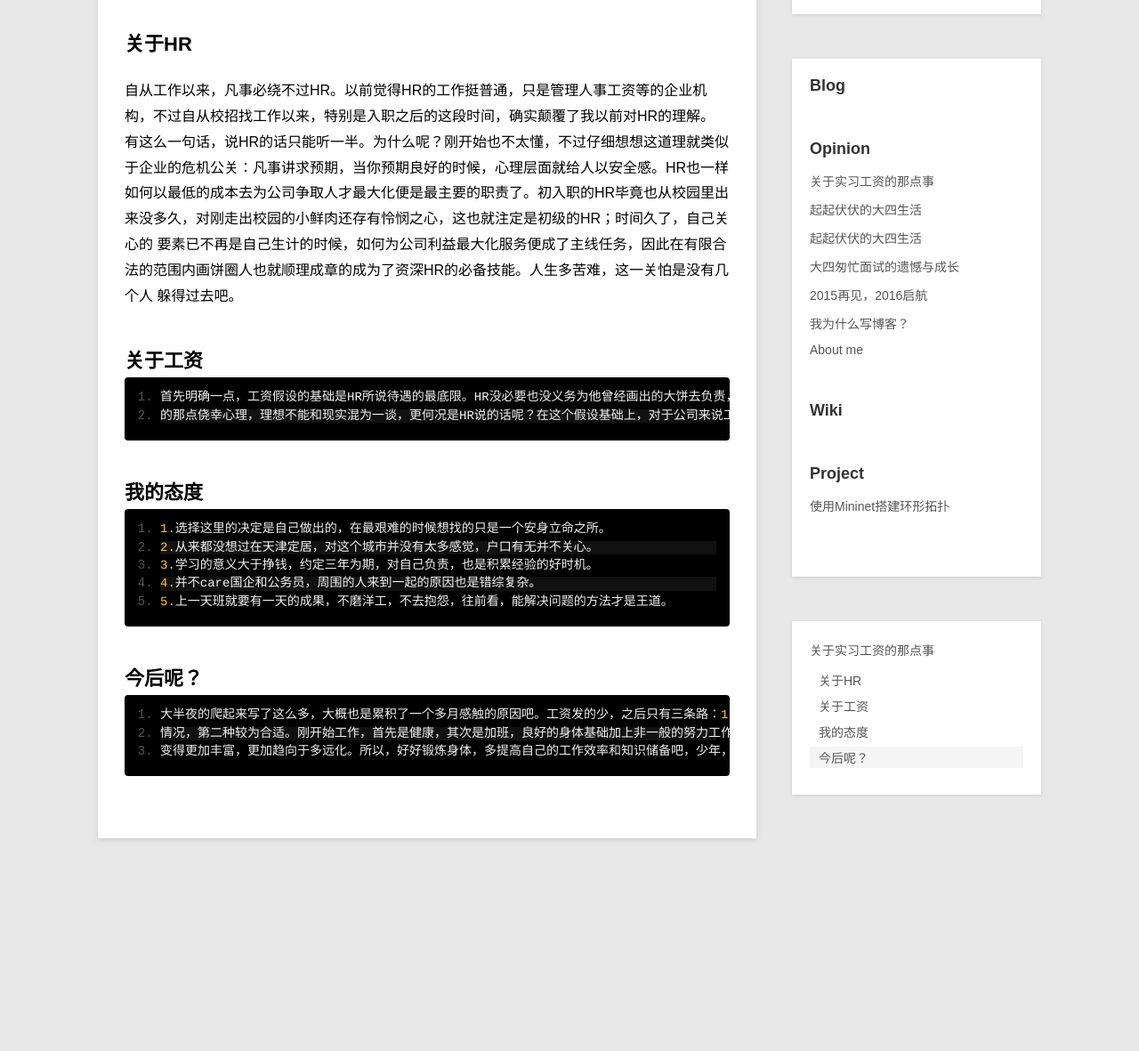
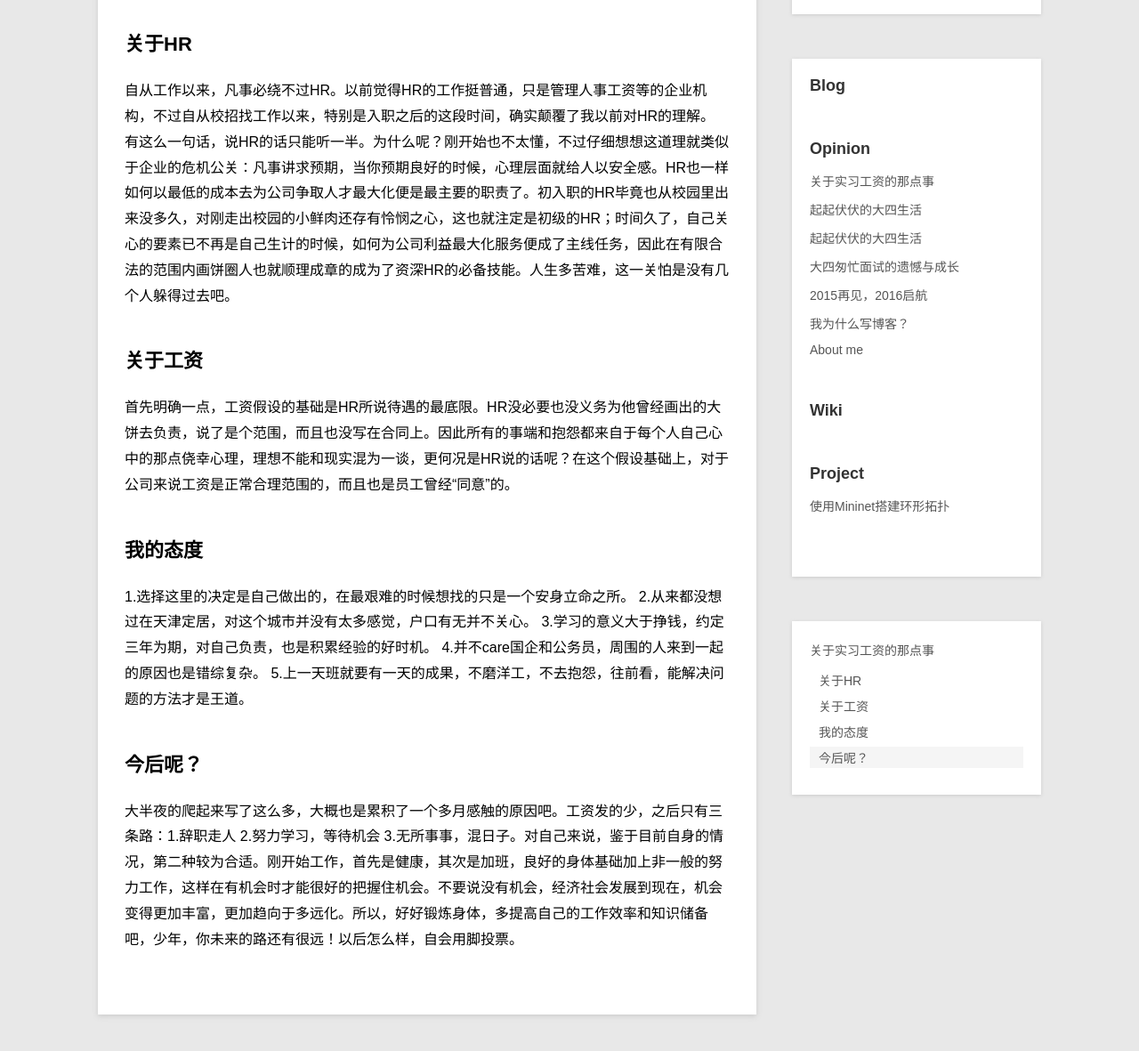
Before and after one commit to xff2016/xff2016.github.io, a Jekyll site: the page built from _posts/opinion/2016-08-26-关于工资的那点事.md, in a window 1280 px wide, cut to the strip 224-1444 px from the top of the page. Shown: the top 1181 px of the strip at 89% size. Built offline with Jekyll 4.4.1, drawn with Linux system fonts in a browser that asks for light colours; Markdown is read by kramdown in place of the engine named in the settings; before the commit the page ends 1246 px from its top, so only the background shows below that.

Commit message:
Update 2016-08-26-关于工资的那点事.md

```diff
--- a/_posts/opinion/2016-08-26-关于工资的那点事.md
+++ b/_posts/opinion/2016-08-26-关于工资的那点事.md
@@ -7,23 +7,17 @@ description: 2016-08-26 培训一个多月后终于发了第一笔比较正式
 
 ##关于HR
   自从工作以来，凡事必绕不过HR。以前觉得HR的工作挺普通，只是管理人事工资等的企业机构，不过自从校招找工作以来，特别是入职之后的这段时间，确实颠覆了我以前对HR的理解。
-  有这么一句话，说HR的话只能听一半。为什么呢？刚开始也不太懂，不过仔细想想这道理就类似于企业的危机公关：凡事讲求预期，当你预期良好的时候，心理层面就给人以安全感。HR也一样
-  如何以最低的成本去为公司争取人才最大化便是最主要的职责了。初入职的HR毕竟也从校园里出来没多久，对刚走出校园的小鲜肉还存有怜悯之心，这也就注定是初级的HR；时间久了，自己关心的
-  要素已不再是自己生计的时候，如何为公司利益最大化服务便成了主线任务，因此在有限合法的范围内画饼圈人也就顺理成章的成为了资深HR的必备技能。人生多苦难，这一关怕是没有几个人
-  躲得过去吧。
+  有这么一句话，说HR的话只能听一半。为什么呢？刚开始也不太懂，不过仔细想想这道理就类似于企业的危机公关：凡事讲求预期，当你预期良好的时候，心理层面就给人以安全感。HR也一样如何以最低的成本去为公司争取人才最大化便是最主要的职责了。初入职的HR毕竟也从校园里出来没多久，对刚走出校园的小鲜肉还存有怜悯之心，这也就注定是初级的HR；时间久了，自己关心的要素已不再是自己生计的时候，如何为公司利益最大化服务便成了主线任务，因此在有限合法的范围内画饼圈人也就顺理成章的成为了资深HR的必备技能。人生多苦难，这一关怕是没有几个人躲得过去吧。
 
 ##关于工资
-    首先明确一点，工资假设的基础是HR所说待遇的最底限。HR没必要也没义务为他曾经画出的大饼去负责，说了是个范围，而且也没写在合同上。因此所有的事端和抱怨都来自于每个人自己心中
-    的那点侥幸心理，理想不能和现实混为一谈，更何况是HR说的话呢？在这个假设基础上，对于公司来说工资是正常合理范围的，而且也是员工曾经“同意”的。
+  首先明确一点，工资假设的基础是HR所说待遇的最底限。HR没必要也没义务为他曾经画出的大饼去负责，说了是个范围，而且也没写在合同上。因此所有的事端和抱怨都来自于每个人自己心中的那点侥幸心理，理想不能和现实混为一谈，更何况是HR说的话呢？在这个假设基础上，对于公司来说工资是正常合理范围的，而且也是员工曾经“同意”的。
 
 ##我的态度
-    1.选择这里的决定是自己做出的，在最艰难的时候想找的只是一个安身立命之所。
-    2.从来都没想过在天津定居，对这个城市并没有太多感觉，户口有无并不关心。
-    3.学习的意义大于挣钱，约定三年为期，对自己负责，也是积累经验的好时机。
-    4.并不care国企和公务员，周围的人来到一起的原因也是错综复杂。
-    5.上一天班就要有一天的成果，不磨洋工，不去抱怨，往前看，能解决问题的方法才是王道。
+  1.选择这里的决定是自己做出的，在最艰难的时候想找的只是一个安身立命之所。
+  2.从来都没想过在天津定居，对这个城市并没有太多感觉，户口有无并不关心。
+  3.学习的意义大于挣钱，约定三年为期，对自己负责，也是积累经验的好时机。
+  4.并不care国企和公务员，周围的人来到一起的原因也是错综复杂。
+  5.上一天班就要有一天的成果，不磨洋工，不去抱怨，往前看，能解决问题的方法才是王道。
 
 ##今后呢？
-    大半夜的爬起来写了这么多，大概也是累积了一个多月感触的原因吧。工资发的少，之后只有三条路：1.辞职走人 2.努力学习，等待机会 3.无所事事，混日子。对自己来说，鉴于目前自身的
-    情况，第二种较为合适。刚开始工作，首先是健康，其次是加班，良好的身体基础加上非一般的努力工作，这样在有机会时才能很好的把握住机会。不要说没有机会，经济社会发展到现在，机会
-    变得更加丰富，更加趋向于多远化。所以，好好锻炼身体，多提高自己的工作效率和知识储备吧，少年，你未来的路还有很远！以后怎么样，自会用脚投票。
+  大半夜的爬起来写了这么多，大概也是累积了一个多月感触的原因吧。工资发的少，之后只有三条路：1.辞职走人 2.努力学习，等待机会 3.无所事事，混日子。对自己来说，鉴于目前自身的情况，第二种较为合适。刚开始工作，首先是健康，其次是加班，良好的身体基础加上非一般的努力工作，这样在有机会时才能很好的把握住机会。不要说没有机会，经济社会发展到现在，机会变得更加丰富，更加趋向于多远化。所以，好好锻炼身体，多提高自己的工作效率和知识储备吧，少年，你未来的路还有很远！以后怎么样，自会用脚投票。
```
